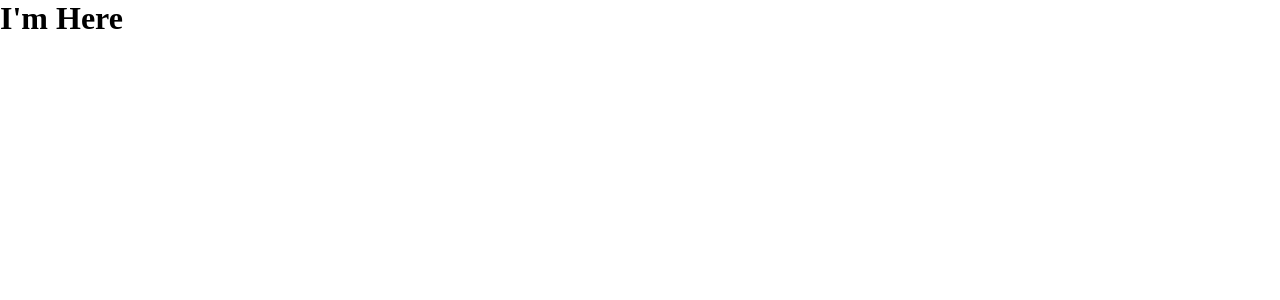
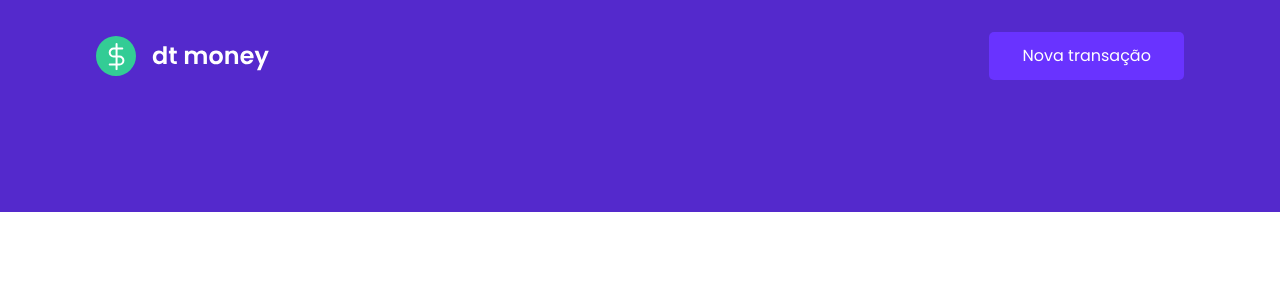
Before and after one commit to Laerciosantosn/Ignite-DTmoney-, a React (Create React App) app: page / in a window 1280 px wide. Shown: the top 300 px of the page. Built offline with nearby package versions, Linux system fonts and the light colour scheme.

Commit message:
Created the Header component

```diff
--- a/public/index.html
+++ b/public/index.html
@@ -1,9 +1,11 @@
 <!DOCTYPE html>
 <html lang="en">
   <head>
+    <link rel="preconnect" href="https://fonts.gstatic.com">
     <meta charset="utf-8" />
     <meta name="viewport" content="width=device-width, initial-scale=1" />
     <link rel="shortcut icon" href="favicon.png" type="image/png">
+    <link href="https://fonts.googleapis.com/css2?family=Poppins:wght@400;600&display=swap" rel="stylesheet">
 
     <title>DTmoney</title>
   </head>
--- a/src/App.tsx
+++ b/src/App.tsx
@@ -1,10 +1,11 @@
+import { Header } from "./components/Header";
 import { GlobalStyle } from "./styles/global";
 
 export function App() {
   return (
-    <div className="App">
-     <h1>I'm Here</h1>
+    <>
      <GlobalStyle />
-    </div>
+     <Header />
+    </>
   );
 }
--- /dev/null
+++ b/src/components/Header/index.tsx
@@ -0,0 +1,17 @@
+import React from 'react'
+import logoImg from '../../assets/logo.svg';
+
+import { Container, Content } from './styles';
+
+export function Header() {
+  return (
+    <Container>
+      <Content>
+    <>
+        <img src={logoImg} alt="Dt money"/>
+        <button type="button">Nova transação</button>
+        </>
+      </Content>
+    </Container>
+  )
+}
--- /dev/null
+++ b/src/components/Header/styles.ts
@@ -0,0 +1,33 @@
+import styled from 'styled-components';
+
+export const Container = styled.header`
+  background: var(--Blue);
+  height: 13.25rem;
+`;
+
+export const Content = styled.div`
+  max-width: 70rem;
+  margin: 0 auto;
+
+  padding: 2rem 1rem 4rem;
+  display: flex;
+  align-items: center;
+  justify-content: space-between;
+
+  button {
+    font-size: 1rem;
+    line-height: 1.5rem;
+    color: var(--Shape);
+    background: var(--Blue-Light);
+    border: 0;
+    border-radius: 0.3125rem;
+    height: 3rem;
+    width: 12.1575rem;
+    transition: filter 200ms ease-in-out;
+
+    &:hover {
+      filter: brightness(0.95);
+    }
+
+  }
+`;
--- a/src/styles/global.ts
+++ b/src/styles/global.ts
@@ -1,7 +1,7 @@
 import { createGlobalStyle } from 'styled-components';
 
 export const GlobalStyle = createGlobalStyle`
-  ::root {
+  :root {
     --Background: #F0F2F5;
     --Blue: #5429CC;
     --Blue-Light: #6933FF;
@@ -36,6 +36,15 @@
     -webkit-font-smoothing: antialiased;
   }
 
+  body, input, button, textarea {
+    font-family: 'Poppins', sans-serif;
+    font-weight: 400 ;
+  }
+
+  h1, h2, h3, h4, h5, h6, strong {
+    font-weight: 600;
+  }
+
   button {
     cursor: pointer;
   }
```
